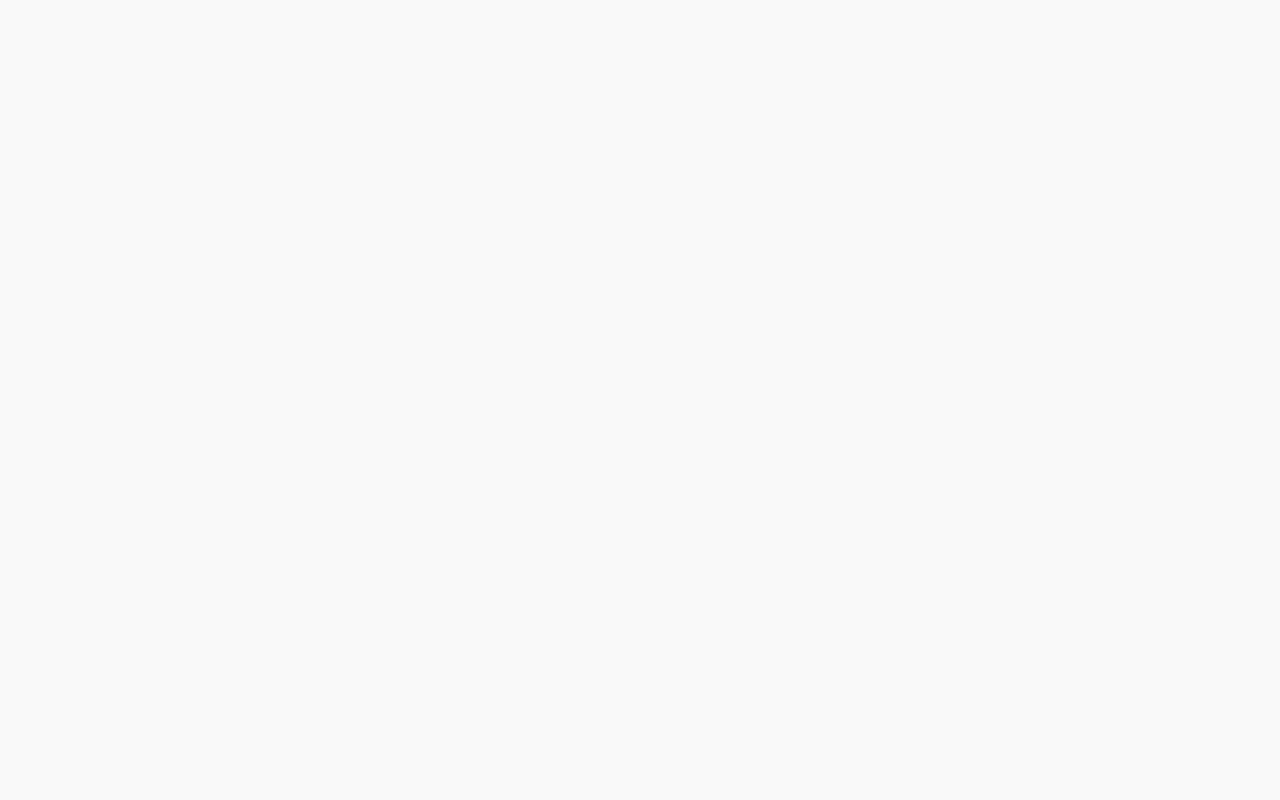
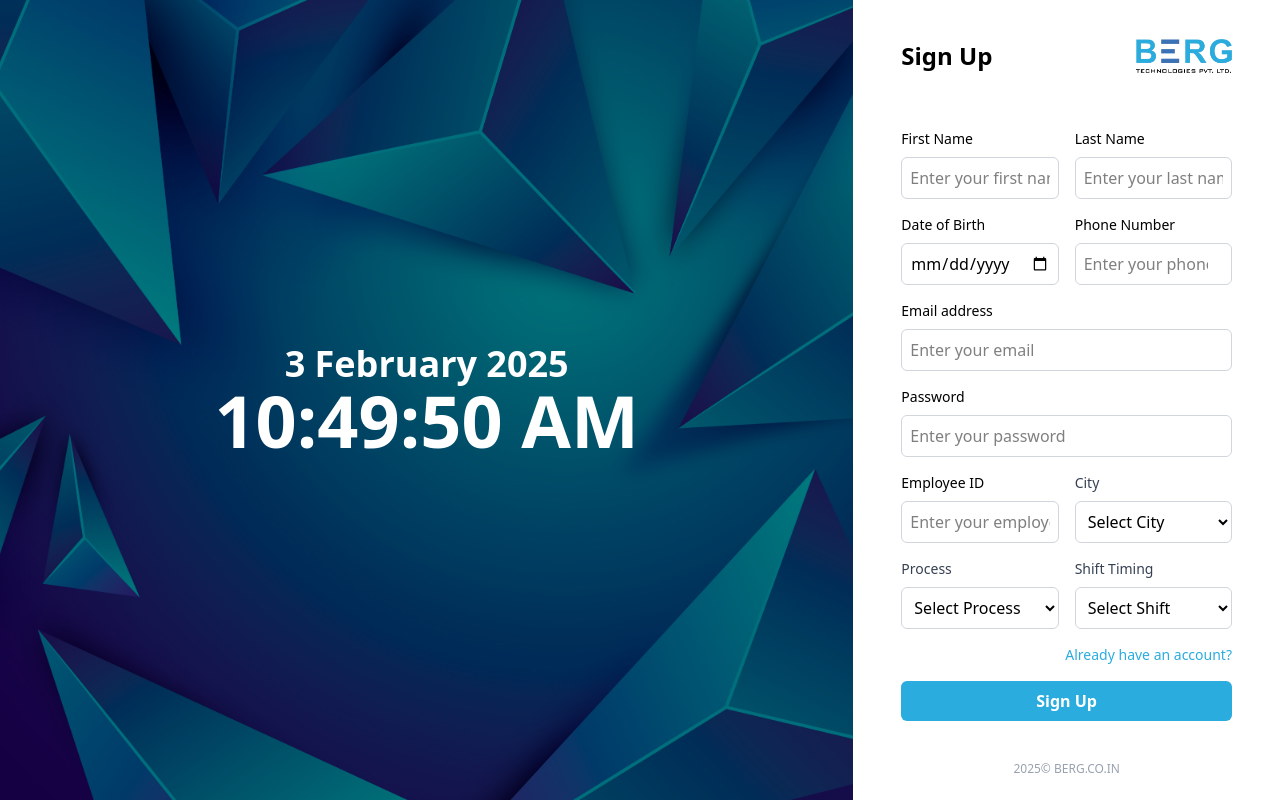
Before and after one commit to ALU-akash/Anvesana, a React (Vite) app in the folder frontend/: page /sign-up in a window 1280 px wide. Before the commit this address had no page. Built offline with nearby package versions, Linux system fonts and the light colour scheme.

Commit message:
Sign Up Page [DONE]

```diff
--- a/frontend/src/App.jsx
+++ b/frontend/src/App.jsx
@@ -3,6 +3,7 @@ import LoginPage from "./pages/LoginPage";
 import ResetPasswordPage from "./pages/ResetPasswordPage";
 import HomePage from "./pages/HomePage";
 import ProfilePage from "./pages/ProfilePage";
+import SignUpPage from "./pages/SignUpPage";
 
 
 function App() {
@@ -10,6 +11,7 @@ function App() {
     <Router>
       <Routes>
         <Route path="/" element={<LoginPage />} />
+        <Route path="/sign-up" element={<SignUpPage />} />
         <Route path="/reset-password" element={<ResetPasswordPage />} />
         <Route path="/home" element={<HomePage />} />
         <Route path="/profile" element={<ProfilePage />} />
--- a/frontend/src/pages/ProfilePage.jsx
+++ b/frontend/src/pages/ProfilePage.jsx
@@ -205,7 +205,7 @@ export default function ProfilePage() {
             {[
               { label: "First Name", value: "Vansh" },
               { label: "Last Name", value: "Kumar" },
-              { label: "Date Of Birth", value: "26-09-2002" },
+              { label: "Date of Birth", value: "26-09-2002" },
               { label: "Email Address", value: "vansh.kumar@berg.co.in" },
               { label: "Phone Number", value: "7536001034" },
               { label: "City", value: "Dehradun" },
--- /dev/null
+++ b/frontend/src/pages/SignUpPage.jsx
@@ -0,0 +1,180 @@
+import { Link } from "react-router-dom";
+import AuthLayout from "../components/AuthLayout";
+import FormInput from "../components/FormInput";
+import logo from "../assets/img/logo/logo_full.png";
+import { useState } from "react";
+
+export default function SignUpPage() {
+  const [firstName, setFirstName] = useState("");
+  const [lastName, setLastName] = useState("");
+  const [dob, setDob] = useState("");
+  const [phoneNumber, setPhoneNumber] = useState("");
+  const [email, setEmail] = useState("");
+  const [password, setPassword] = useState("");
+  const [employeeId, setEmployeeId] = useState("");
+  const [city, setCity] = useState("");
+  const [process, setProcess] = useState("");
+  const [shift, setShift] = useState("");
+
+  const handleEmployeeIdChange = (e) => {
+    const empId = e.target.value;
+    setEmployeeId(empId);
+
+    if (empId.startsWith("D")) {
+      setCity("Dehradun");
+    } else if (empId.startsWith("J")) {
+      setCity("Jammu");
+    } else {
+      setCity("");
+    }
+  };
+
+  return (
+    <AuthLayout>
+      <div className="flex items-center justify-between">
+        <h2 className="text-black font-bold text-2xl">Sign Up</h2>
+        <img
+          src={logo}
+          className="w-24 py-4"
+          alt="logo_full"
+          draggable="false"
+        />
+      </div>
+
+      {/* SignUp Form */}
+      <div className="py-6 flex flex-col gap-4">
+        <div className="grid grid-cols-2 gap-4">
+          <FormInput
+            label="First Name"
+            type="text"
+            name="firstName"
+            placeholder="Enter your first name"
+            value={firstName}
+            onChange={(e) => setFirstName(e.target.value)}
+          />
+          <FormInput
+            label="Last Name"
+            type="text"
+            name="lastName"
+            placeholder="Enter your last name"
+            value={lastName}
+            onChange={(e) => setLastName(e.target.value)}
+          />
+          <FormInput
+            label="Date of Birth"
+            type="date"
+            name="dob"
+            placeholder="Enter your date of birth"
+            value={dob}
+            onChange={(e) => setDob(e.target.value)}
+          />
+          <FormInput
+            label="Phone Number"
+            type="number"
+            name="phoneNumber"
+            placeholder="Enter your phone number"
+            value={phoneNumber}
+            onChange={(e) => setPhoneNumber(e.target.value)}
+          />
+        </div>
+        <FormInput
+          label="Email address"
+          type="email"
+          name="email"
+          placeholder="Enter your email"
+          value={email}
+          onChange={(e) => setEmail(e.target.value)}
+        />
+        <FormInput
+          label="Password"
+          type="password"
+          name="password"
+          placeholder="Enter your password"
+          value={password}
+          onChange={(e) => setPassword(e.target.value)}
+        />
+        <div className="grid grid-cols-2 gap-4 items-center">
+          <FormInput
+            label="Employee ID"
+            type="text"
+            name="employeeId"
+            placeholder="Enter your employee ID"
+            value={employeeId}
+            onChange={handleEmployeeIdChange} //function to handle employee id changes to set city
+          />
+          <div className="space-y-2">
+            <label className="block text-sm font-medium text-gray-700">
+              City
+            </label>
+            <select
+              className="block w-full p-2 border border-gray-300 rounded-md"
+              value={city}
+              onChange={(e) => setCity(e.target.value)}
+            >
+              <option value="" disabled>Select City</option>
+              <option value="Jammu">Jammu</option>
+              <option value="Dehradun">Dehradun</option>
+            </select>
+          </div>
+          <div className="space-y-2">
+            <label className="block text-sm font-medium text-gray-700">
+              Process
+            </label>
+            <select
+              className="block w-full p-2 border border-gray-300 rounded-md"
+              value={process}
+              onChange={(e) => setProcess(e.target.value)}
+            >
+              <option value="" disabled>Select Process</option>
+              <option value="MPQC:FK">MPQC:FK</option>
+              <option value="MPQC:Shopsy">MPQC:Shopsy</option>
+              <option value="Allen">Allen</option>
+              <option value="SQA-FK">SQA-FK</option>
+              <option value="UGC">UGC</option>
+              <option value="RQA">RQA</option>
+              <option value="VSQA">VSQA</option>
+              <option value="Image QC">Image QC</option>
+              <option value="Video QC">Video QC</option>
+              <option value="Cleartrip">Cleartrip</option>
+              <option value="Counterfeit">Counterfeit</option>
+              <option value="HITL">HITL</option>
+              <option value="RSQA">RSQA</option>
+              <option value="MIS">MIS</option>
+            </select>
+          </div>
+          <div className="space-y-2">
+            <label className="block text-sm font-medium text-gray-700">
+              Shift Timing
+            </label>
+            <select
+              className="block w-full p-2 border border-gray-300 rounded-md"
+              value={shift}
+              onChange={(e) => setShift(e.target.value)}
+            >
+              <option value="" disabled>Select Shift</option>
+              <option value="6AM - 3PM">6AM - 3PM</option>
+              <option value="7AM - 4PM">7AM - 4PM</option>
+              <option value="9AM - 6PM (General Shift)">9AM - 6PM (General Shift)</option>
+              <option value="12PM - 9PM">12PM - 9PM</option>
+              <option value="3PM - 12PM">3PM - 12PM</option>
+              <option value="9PM - 6AM">9PM - 6AM</option>
+            </select>
+          </div>
+        </div>
+        <div className="flex justify-end text-sm">
+          <Link
+            to="/reset-password"
+            className="text-[#2BACDE] hover:text-black transition-all duration-300"
+          >
+            Already have an account?
+          </Link>
+        </div>
+        <button className="p-2 hover:bg-black bg-[#2BACDE] transition-all duration-150 rounded-md text-white font-semibold cursor-pointer">
+          Sign Up
+        </button>
+      </div>
+
+      <p className="text-gray-400 text-xs text-center">2025© BERG.CO.IN</p>
+    </AuthLayout>
+  );
+}
```
